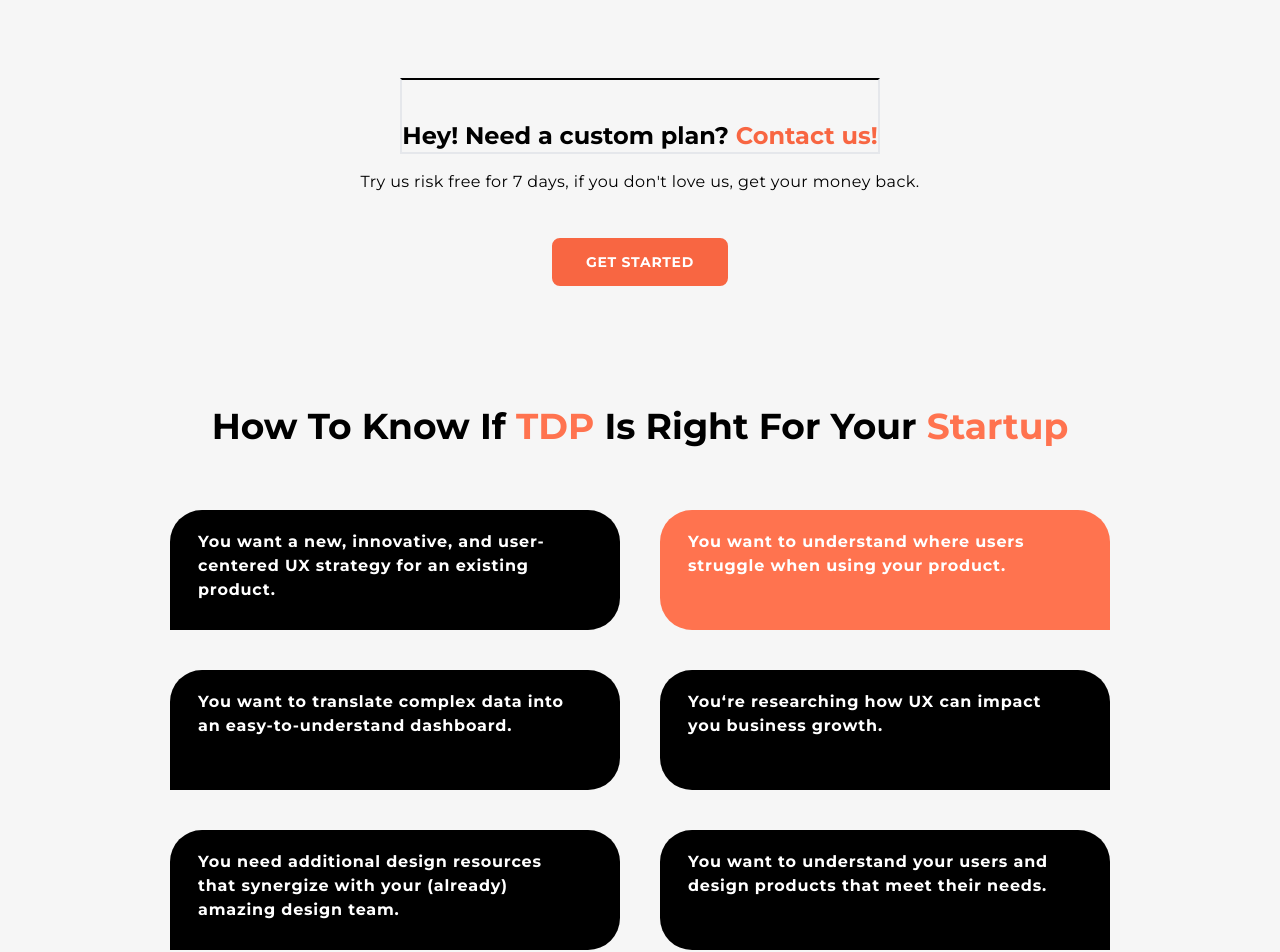
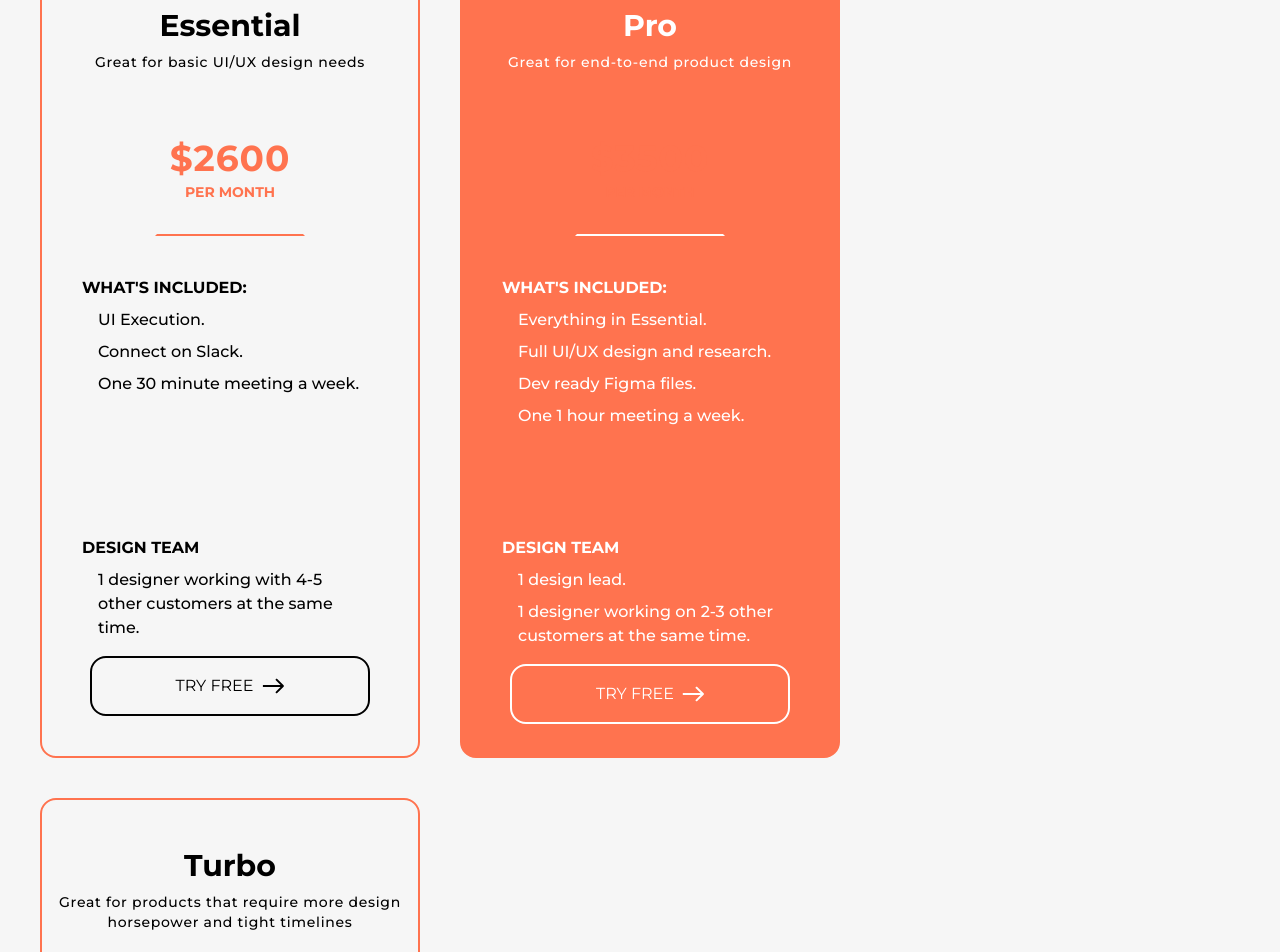
Before and after one commit to Alkaison/UXpert, a React (Vite) app: page / in a window 1280 px wide. Shown: the part 4960-5912 px from the top of the page. Built offline with nearby package versions, Linux system fonts and the light colour scheme.

Commit message:
feat: pricing component

```diff
--- /dev/null
+++ b/src/components/PlanCard.jsx
@@ -0,0 +1,88 @@
+import React from "react";
+import pointingArrowWhite from "../assets/pointing-arrow-white.svg";
+import pointingArrowBlack from "../assets/pointing-arrow-black.svg";
+
+function PlanCard({
+  planName,
+  planDescription,
+  planPrice,
+  feature,
+  designFeatures,
+  isFeatured,
+  discountRate,
+}) {
+  const plansDiscountedPrice = planPrice - planPrice * (discountRate / 100);
+
+  return (
+    <div
+      className={`w-[380px] h-[800px] border-2 border-[#FF734F] rounded-2xl ${
+        isFeatured ? "border-[#000000] border-3 bg-[#FF734F]" : ""
+      }`}
+    >
+      <div
+        className={`text-center w-full py-12 h-[160px] ${
+          isFeatured ? "text-white" : ""
+        } `}
+      >
+        <h3 className="text-3xl font-bold">{planName}</h3>
+        <p className="mt-2 font-medium text-sm tracking-wider">
+          {planDescription}
+        </p>
+      </div>
+
+      <div
+        className={`text-center w-[150px] mx-auto pt-4 pb-8 border-2 border-transparent text-[#FF734F] border-b-[#FF734F] mb-10 ${
+          isFeatured ? "border-b-[#ffffff] text-[#000000]" : ""
+        }`}
+      >
+        <h4 className="text-4xl font-bold text-nowrap tracking-wide">
+          ${plansDiscountedPrice}
+          {/* Render Original Amount - If Discount is given */}
+          {planPrice !== plansDiscountedPrice && (
+            <span className="text-base font-semibold ml-1">
+              <strike>{planPrice}</strike>
+            </span>
+          )}
+        </h4>
+        <p className="mt-1 font-bold text-sm">PER MONTH</p>
+      </div>
+
+      <div className={`h-[240px] ${isFeatured ? "text-white" : ""} `}>
+        <h4 className="text-base font-bold uppercase px-10 mb-1">
+          WHAT'S INCLUDED:
+        </h4>
+        {feature.map((data) => (
+          <p key={data} className="text-base font-medium px-14 py-1">
+            {data}.
+          </p>
+        ))}
+      </div>
+
+      <div className={`mt-5 ${isFeatured ? "text-white" : ""}`}>
+        <h4 className="text-base font-bold uppercase px-10 mb-1">
+          Design Team
+        </h4>
+        {designFeatures.map((data) => (
+          <p key={data} className="text-base font-medium px-14 py-1">
+            {data}.
+          </p>
+        ))}
+      </div>
+
+      <button
+        type="button"
+        className={`border-2 border-black w-[280px] mx-auto mt-3 p-4 flex items-center justify-center gap-2 rounded-2xl active:scale-90 duration-300 transition-[transform] ${
+          isFeatured ? "border-white text-white" : ""
+        }`}
+      >
+        TRY FREE{" "}
+        <img
+          src={isFeatured ? pointingArrowWhite : pointingArrowBlack}
+          alt="Right Side Arrow"
+        />
+      </button>
+    </div>
+  );
+}
+
+export default PlanCard;
--- a/src/components/PlansDurationSelector.jsx
+++ b/src/components/PlansDurationSelector.jsx
@@ -30,7 +30,7 @@
   handleCurrentPlanDurationUpdate,
 }) {
   return (
-    <div className="p-20 w-full flex justify-center items-center">
+    <div className="p-20 pb-10 w-full flex justify-center items-center">
       <div className="h-[46px] border border-[#FF734F] rounded-lg">
         <PlansDurationSelectorButton
           duration="monthly"
--- a/src/containers/ContactUs.jsx
+++ b/src/containers/ContactUs.jsx
@@ -3,7 +3,7 @@
 function ContactUs() {
   return (
     <div className="p-10 flex flex-col justify-center items-center gap-4">
-      <h3 className="text-2xl font-bold inline-block text-center border-t-black border-2 pt-10">
+      <h3 className="text-2xl font-bold inline-block text-center border-t-black border-transparent border-2 pt-10">
         Hey! Need a custom plan?{" "}
         <span className="text-[#F86642]">Contact us!</span>
       </h3>
--- a/src/containers/PricingPlans.jsx
+++ b/src/containers/PricingPlans.jsx
@@ -1,5 +1,14 @@
 import React, { useState } from "react";
+import { plansDetails } from "../scripts/planDetails";
 import PlansDurationSelector from "../components/PlansDurationSelector";
+import PlanCard from "../components/PlanCard";
+
+// Percent of Discount
+const discountRate = {
+  monthly: 0,
+  quarterly: 10,
+  yearly: 15,
+};
 
 function PricingPlans() {
   const [currentPlanDuration, setCurrentPlanDuration] = useState("monthly");
@@ -15,7 +24,16 @@
         handleCurrentPlanDurationUpdate={handleCurrentPlanDurationUpdate}
       />
 
-      <div></div>
+      {/* Plans Container */}
+      <div className="flex gap-10 flex-wrap">
+        {plansDetails.map((data) => (
+          <PlanCard
+            key={data.planName}
+            {...data}
+            discountRate={discountRate[currentPlanDuration]}
+          />
+        ))}
+      </div>
     </div>
   );
 }
--- /dev/null
+++ b/src/scripts/planDetails.js
@@ -0,0 +1,50 @@
+export const plansDetails = [
+  {
+    planName: "Essential",
+    planDescription: "Great for basic UI/UX design needs",
+    planPrice: 2600,
+    feature: [
+      "UI Execution",
+      "Connect on Slack",
+      "One 30 minute meeting a week",
+    ],
+    designFeatures: [
+      "1 designer working with 4-5 other customers at the same time",
+    ],
+    isFeatured: false,
+  },
+  {
+    planName: "Pro",
+    planDescription: "Great for end-to-end product design",
+    planPrice: 3500,
+    feature: [
+      "Everything in Essential",
+      "Full UI/UX design and research",
+      "Dev ready Figma files",
+      "One 1 hour meeting a week",
+    ],
+    designFeatures: [
+      "1 design lead",
+      "1 designer working on 2-3 other customers at the same time",
+    ],
+    isFeatured: true,
+  },
+  {
+    planName: "Turbo",
+    planDescription:
+      "Great for products that require more design horsepower and tight timelines",
+    planPrice: 5200,
+    feature: [
+      "Everything in Essential and Pro",
+      "User Testing",
+      "Figma Prototypes",
+      "Flexible meetings",
+      "Custom workflows to speed up delivery",
+    ],
+    designFeatures: [
+      "1 design lead",
+      "1 designer working on 1 other customer at the same time",
+    ],
+    isFeatured: false,
+  },
+];
```
Also changed, not shown: src/assets/pointing-arrow-black.svg (added), src/assets/pointing-arrow-white.svg (added).
